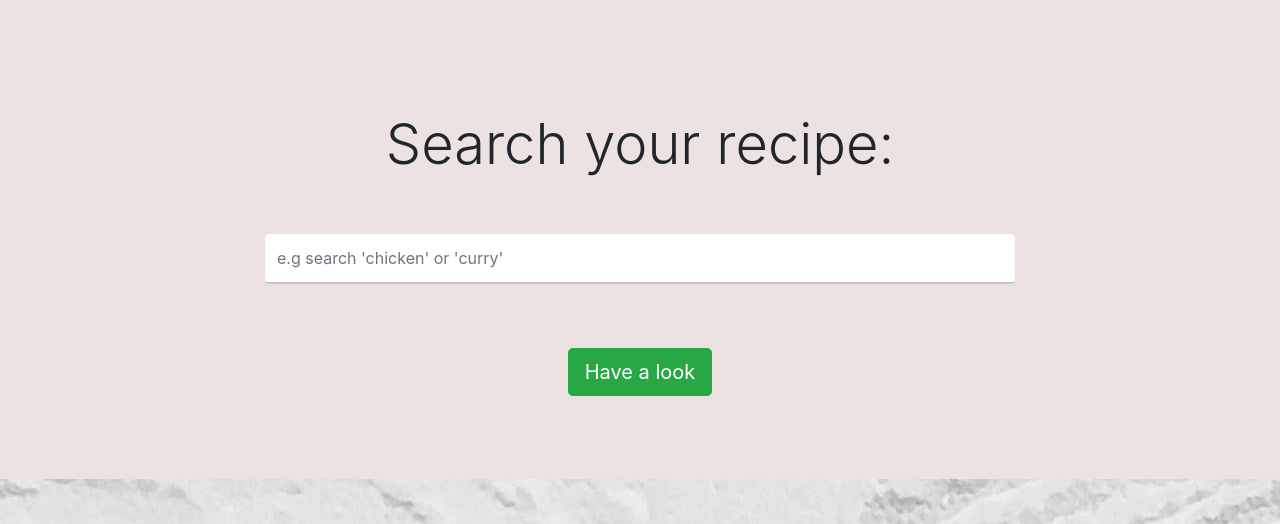
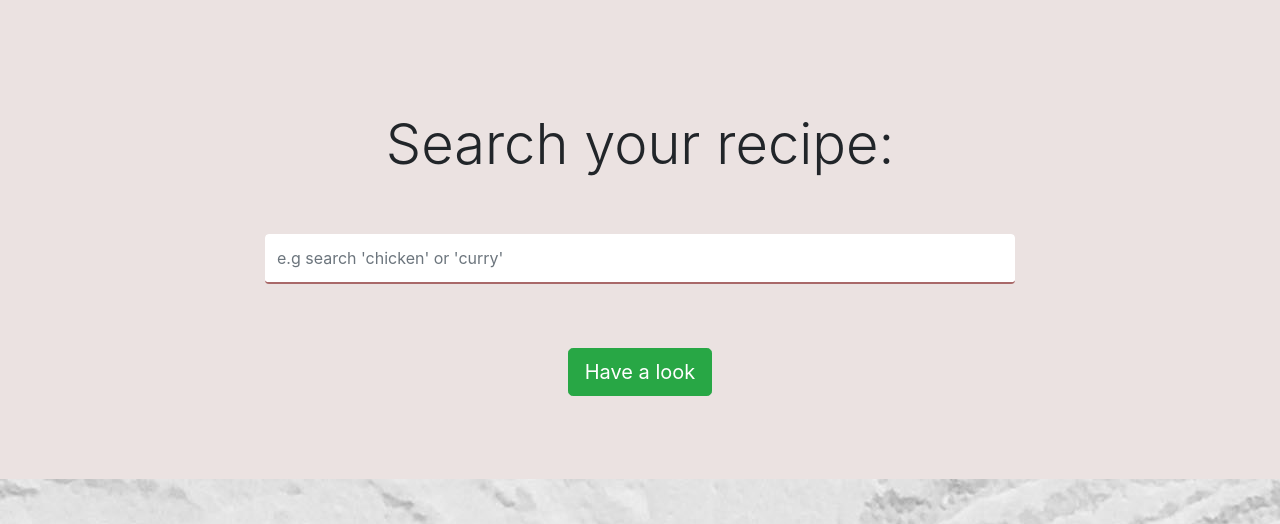
Before and after one commit to brianscan14/Gourmet_Grub, a Flask app: page / in a window 1280 px wide. Shown: the part 57-581 px from the top of the page. Run offline with Flask 2, Linux system fonts and the light colour scheme; some libraries are stand-ins or nearby versions.

Commit message:
formatting

```diff
--- a/static/css/style.css
+++ b/static/css/style.css
@@ -20,6 +20,19 @@ body {
 .search-bar {
     width: 60%;
     height: 50px;
+}
+
+.form-search-bar {
+    border: none;
+    border-bottom: 2px solid rgba(185, 30, 100, 0.192);
+}
+
+.form-search-bar {
+    color: #495057;
+    background-color: #fff;
+    border-color: #862828a6;
+    outline: 0;
+    box-shadow: 0 0 0 0.2rem rgba(206, 198, 198, 0);
 }
 
 /* all recipes page */
@@ -65,12 +78,12 @@ body {
 
 /* forms styling */
 
-.form-control {
+.form-control-recipe {
     border: none;
     border-bottom: 2px solid rgba(77, 68, 72, 0.192);
 }
 
-.form-control:focus {
+.form-control-recipe:focus {
     color: #495057;
     background-color: #fff;
     border-color: #2e6e43a6;
--- a/templates/index.html
+++ b/templates/index.html
@@ -12,8 +12,8 @@
 
     <form action="{{ url_for('search_recipe') }}" >
     <div class="row mt-5">
-        <div class="col-12 form-group">
-            <input class="search-bar form-control mx-auto" type="text" placeholder="e.g search 'chicken' or 'curry'" name="query" required>
+        <div class="col-12 form-group form-caps">
+            <input class="search-bar form-control form-search-bar mx-auto" type="text" placeholder="e.g search 'chicken' or 'curry'" name="query" required>
         </div>
     </div>
     <div class="row mt-5">
--- a/templates/search_recipe.html
+++ b/templates/search_recipe.html
@@ -25,7 +25,7 @@
       </div>
     </div>
   </div>
-    <div class="card-footer">
+    <div class="card-footer centering-text">
         <a href="/recipe_selected/{{ recipe._id }}">
         <button type="submit" class="btn btn-success" name="action">View full recipe</button>
         </a>
```
Also changed, not shown: templates/add_recipe.html (+7 -7 lines).
